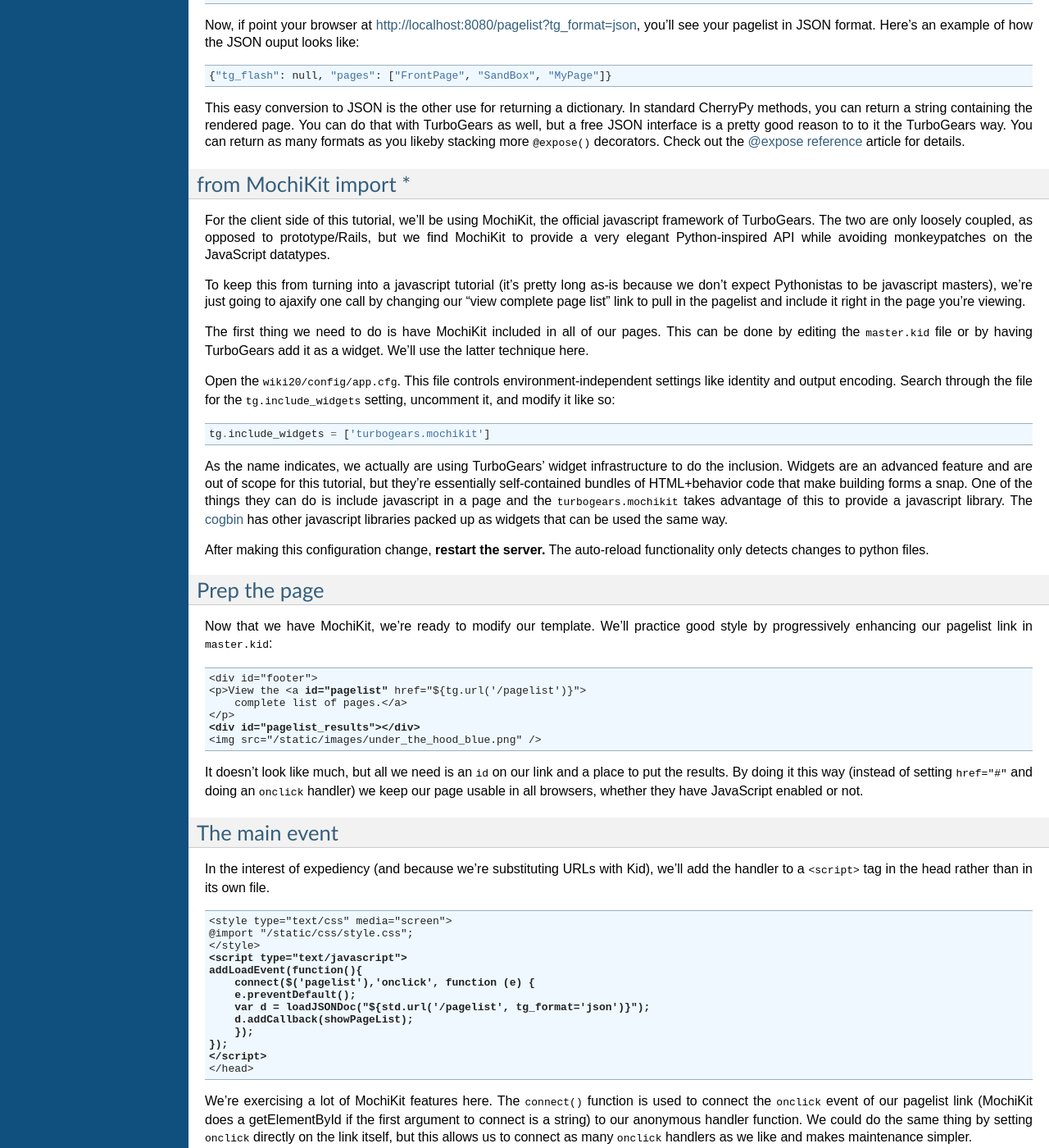
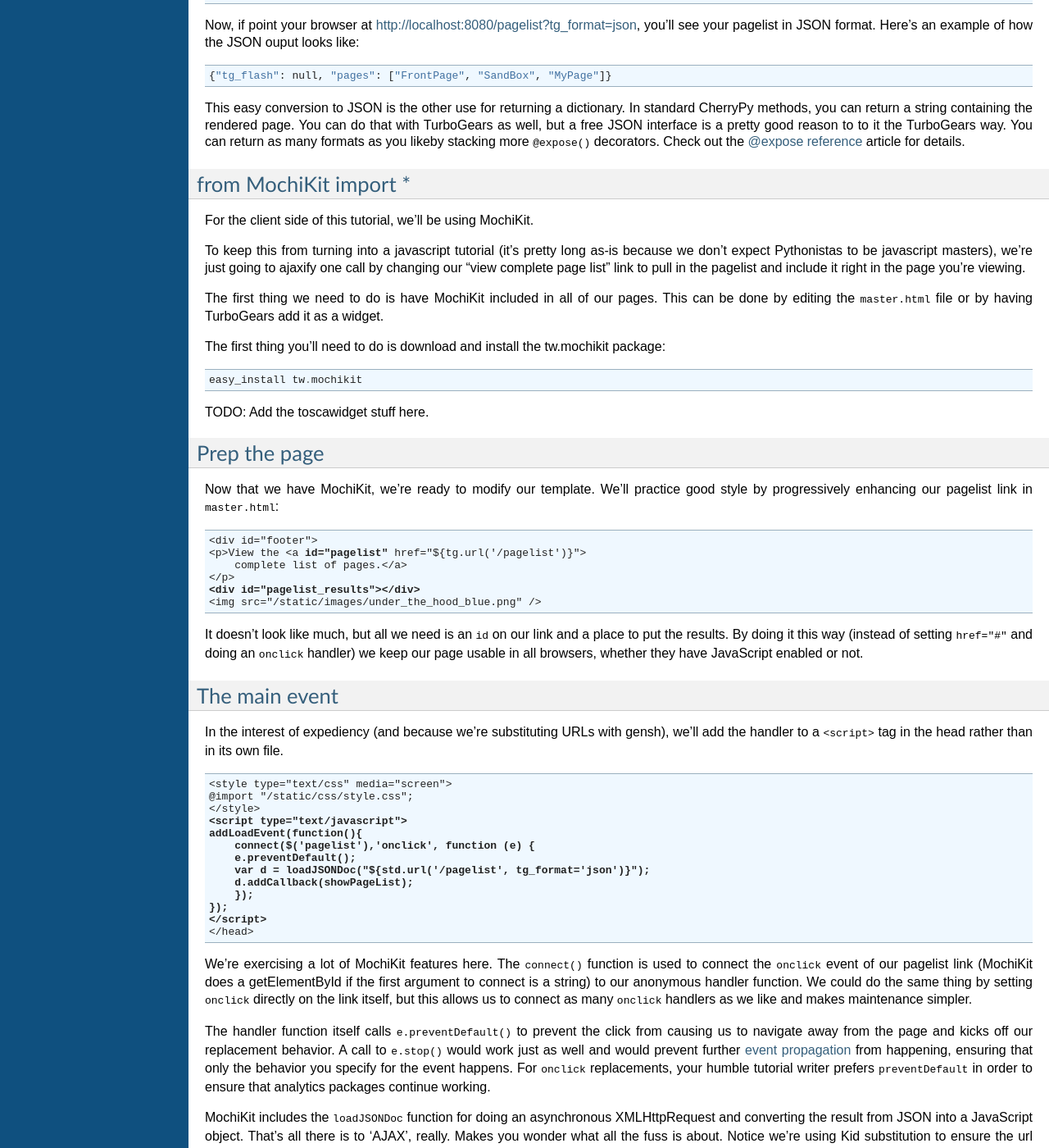
Before and after one commit to TurboGears/tg2, a Sphinx documentation site: the page built from docs/2.0/Wiki20/JSONMochiKit.rst, in a window 1280 px wide and 1400 px high, scrolled down 561 px. Shown: the whole window at 82% size. Built offline with Sphinx 7.4.7, drawn with Linux system fonts in a browser that asks for light colours.

Commit message:
Doc updates:
* Updating wiki20.rst to have a more informative name.
* A slight update to the json section of the wiki20 doc
* updated the index to work with the new name of All.rst

--HG--
rename : docs/2.0/Wiki20/All.rst => docs/2.0/Wiki20/wiki20.rst
extra : convert_revision : svn%3A77541ad4-5f01-0410-9ede-a1b63cd9a898/trunk%404374

```diff
--- a/docs/2.0/Wiki20/JSONMochiKit.rst
+++ b/docs/2.0/Wiki20/JSONMochiKit.rst
@@ -38,39 +38,28 @@
 from MochiKit import *
 ----------------------
 
-For the client side of this tutorial, we'll be using MochiKit, the official
-javascript framework of TurboGears. The two are only loosely coupled, as
-opposed to prototype/Rails, but we find MochiKit to provide a very elegant
-Python-inspired API while avoiding monkeypatches on the JavaScript datatypes.
+For the client side of this tutorial, we'll be using MochiKit.
 
 To keep this from turning into a javascript tutorial (it's pretty long as-is
 because we don't expect Pythonistas to be javascript masters), we're just going
 to ajaxify one call by changing our "view complete page list" link to pull in
 the pagelist and include it right in the page you're viewing.
 
-The first thing we need to do is have MochiKit included in all of our pages. This can be done by editing the ``master.kid`` file or by having TurboGears add it as a widget. We'll use the latter technique here.
+The first thing we need to do is have MochiKit included in all of our pages.
+This can be done by editing the ``master.html`` file or by having TurboGears
+add it as a widget.
 
-Open the ``wiki20/config/app.cfg``. This file controls environment-independent settings like identity and output encoding. Search through the file for the ``tg.include_widgets`` setting, uncomment it, and modify it like so::
+The first thing you'll need to do is download and install the tw.mochikit
+package::
 
-    tg.include_widgets = ['turbogears.mochikit']
+  easy_install tw.mochikit
 
-As the name indicates, we actually are using TurboGears' widget infrastructure
-to do the inclusion. Widgets are an advanced feature and are out of scope for
-this tutorial, but they're essentially self-contained bundles of HTML+behavior
-code that make building forms a snap. One of the things they can do is include
-javascript in a page and the ``turbogears.mochikit`` takes advantage of this to
-provide a javascript library. The `cogbin`_ has other javascript libraries
-packed up as widgets that can be used the same way.
-
-.. _cogbin: http://www.turbogears.org/cogbin/
-
-After making this configuration change, **restart the server.** The auto-reload functionality only detects changes to python files.
-
+TODO:  Add the toscawidget stuff here.
 
 Prep the page
 -------------
 
-Now that we have MochiKit, we're ready to modify our template. We'll practice good style by progressively enhancing our pagelist link in ``master.kid``:
+Now that we have MochiKit, we're ready to modify our template. We'll practice good style by progressively enhancing our pagelist link in ``master.html``:
 
 .. parsed-literal::
 
@@ -86,11 +75,10 @@
 doing an ``onclick`` handler) we keep our page usable in all browsers, whether
 they have JavaScript enabled or not.
 
-
 The main event
 --------------
 
-In the interest of expediency (and because we're substituting URLs with Kid),
+In the interest of expediency (and because we're substituting URLs with gensh),
 we'll add the handler to a ``<script>`` tag in the head rather than in its own
 file.
 
```
Also changed, not shown: docs/index.rst (+15 -4 lines), docs/2.0/Wiki20/wiki20.rst (renamed from docs/2.0/Wiki20/All.rst).
